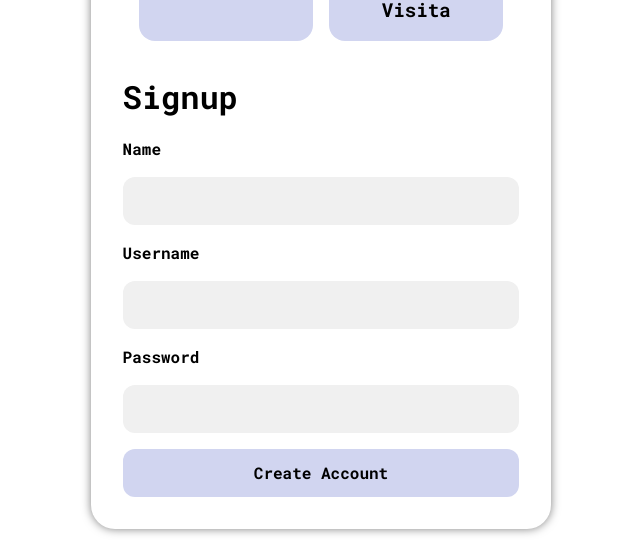
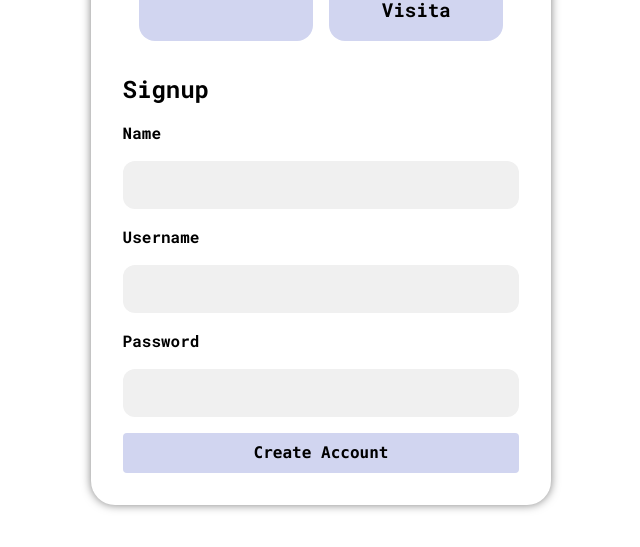
Before and after one commit to ignacioosoto/PROYECTOprogra, a React (Vite) app in the folder proyecto-acceso-front/: page /signup in a window 1280 px wide. Shown: the part 705-1252 px from the top of the page, without its empty margins (319-959 px from the left). Built offline with nearby package versions, Linux system fonts and the light colour scheme.

Commit message:
reglas para signup agregadas

```diff
--- a/proyecto-acceso-front/src/routes/signup.tsx
+++ b/proyecto-acceso-front/src/routes/signup.tsx
@@ -1,4 +1,4 @@
-import { useState } from "react";
+import { useState, useEffect } from "react";
 import { useAuth } from "../auth/authProvider";
 import DefaultLayout from "../layout/defaultLayout";
 import { Navigate, useNavigate } from "react-router-dom";
@@ -11,13 +11,49 @@
   const [name, setName] = useState("");
   const [username, setUsername] = useState("");
   const [password, setPassword] = useState("");
+
+  const [nameError, setNameError] = useState("");
+  const [usernameError, setUsernameError] = useState("");
+  const [passwordError, setPasswordError] = useState("");
+
   const [errorResponse, setErrorResponse] = useState("");
   const [loading, setLoading] = useState(false);
+
   const auth = useAuth();
   const goTo = useNavigate();
 
+  useEffect(() => {
+    if (name && (!/^[a-zA-Z\s]+$/.test(name) || name.length > 50)) {
+      setNameError("Solo letras y espacios. Máx. 50 caracteres.");
+    } else {
+      setNameError("");
+    }
+  }, [name]);
+
+  useEffect(() => {
+    if (username && (username.length < 4 || username.length > 20)) {
+      setUsernameError("Debe tener entre 4 y 20 caracteres.");
+    } else {
+      setUsernameError("");
+    }
+  }, [username]);
+
+  useEffect(() => {
+    if (password && password.length < 8) {
+      setPasswordError("Debe tener al menos 8 caracteres.");
+    } else {
+      setPasswordError("");
+    }
+  }, [password]);
+
+  const isValid = () => {
+    return !nameError && !usernameError && !passwordError;
+  };
+
   async function handleSubmit(e: React.FormEvent<HTMLFormElement>) {
     e.preventDefault();
+    if (!isValid()) return;
+
     setLoading(true);
 
     try {
@@ -32,7 +68,7 @@
         toast.success("Cuenta creada exitosamente");
         setTimeout(() => {
           goTo("/");
-        }, 2000); // tiempo para que se vea el toast
+        }, 2000);
       } else {
         const json = (await response.json()) as AuthResponseError;
         setErrorResponse(json.body.error);
@@ -50,9 +86,11 @@
 
   return (
     <DefaultLayout>
-      <form onSubmit={handleSubmit}>
-        <h1>Signup</h1>
+      <form onSubmit={handleSubmit} className="flex flex-col gap-4 max-w-md mx-auto mt-8">
+        <h1 className="text-2xl font-bold">Signup</h1>
+
         {!!errorResponse && <div className="errorMessage">{errorResponse}</div>}
+
         <label>Name</label>
         <input
           type="text"
@@ -60,6 +98,8 @@
           onChange={(e) => setName(e.target.value)}
           required
         />
+        {nameError && <p className="text-red-500 text-sm">{nameError}</p>}
+
         <label>Username</label>
         <input
           type="text"
@@ -67,6 +107,8 @@
           onChange={(e) => setUsername(e.target.value)}
           required
         />
+        {usernameError && <p className="text-red-500 text-sm">{usernameError}</p>}
+
         <label>Password</label>
         <input
           type="password"
@@ -74,7 +116,13 @@
           onChange={(e) => setPassword(e.target.value)}
           required
         />
-        <button type="submit" disabled={loading}>
+        {passwordError && <p className="text-red-500 text-sm">{passwordError}</p>}
+
+        <button
+          type="submit"
+          disabled={loading || !isValid()}
+          className="bg-indigo-200 rounded p-2 font-mono disabled:opacity-50"
+        >
           {loading ? "Creando cuenta..." : "Create Account"}
         </button>
       </form>
```
